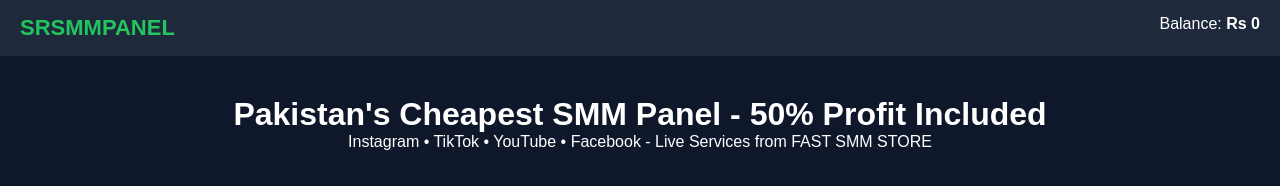
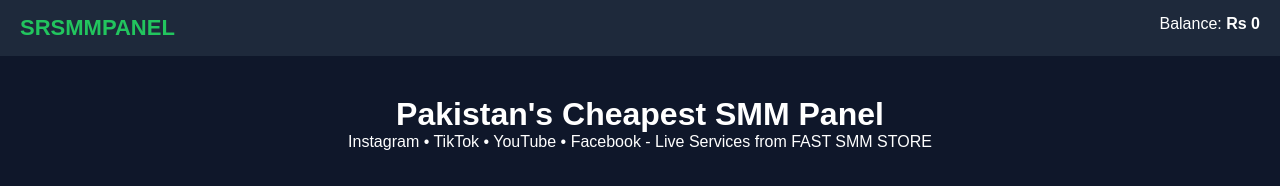
Before and after one commit to shoaiburrehmanbughio-dot/srsmmpanel, a plain HTML site: page index.html in a window 1280 px wide. Shown: the top 186 px of the page. Drawn offline with Linux system fonts and the light colour scheme; no server answers.

Commit message:
Update index.html

```diff
--- a/index.html
+++ b/index.html
@@ -4,7 +4,7 @@
 <style>*{margin:0;padding:0;box-sizing:border-box;font-family:Arial}body{background:#0f172a;color:#fff}header{background:#1e293b;padding:15px 20px;display:flex;justify-content:space-between}.logo{font-size:22px;font-weight:bold;color:#22c55e}.hero{text-align:center;padding:40px 20px}.btn{background:#22c55e;color:#000;padding:12px 25px;border:none;border-radius:8px;font-weight:bold;cursor:pointer}.container{max-width:900px;margin:auto;padding:20px}.card{background:#1e293b;padding:20px;border-radius:12px;margin-bottom:20px}input,select{width:100%;padding:12px;margin:8px 0;border-radius:8px;border:1px solid #334155;background:#0f172a;color:#fff}.service{background:#0f172a;padding:12px;border-radius:8px;border:1px solid #334155;margin:5px 0;cursor:pointer}.service.active{border:2px solid #22c55e}.price{color:#22c55e;font-weight:bold}</style>
 </head><body>
 <header><div class="logo">SRSMMPANEL</div><div>Balance: <b>Rs 0</b></div></header>
-<div class="hero"><h1>Pakistan's Cheapest SMM Panel - 50% Profit Included</h1><p>Instagram • TikTok • YouTube • Facebook - Live Services from FAST SMM STORE</p></div>
+<div class="hero"><h1>Pakistan's Cheapest SMM Panel</h1><p>Instagram • TikTok • YouTube • Facebook - Live Services from FAST SMM STORE</p></div>
 <div class="container">
 <div class="card"><h3>🛒 New Order - Live Services</h3>
 <label>Search Service</label><input id="search" placeholder="Search - Jese Instagram Followers" oninput="filterList()">
```
